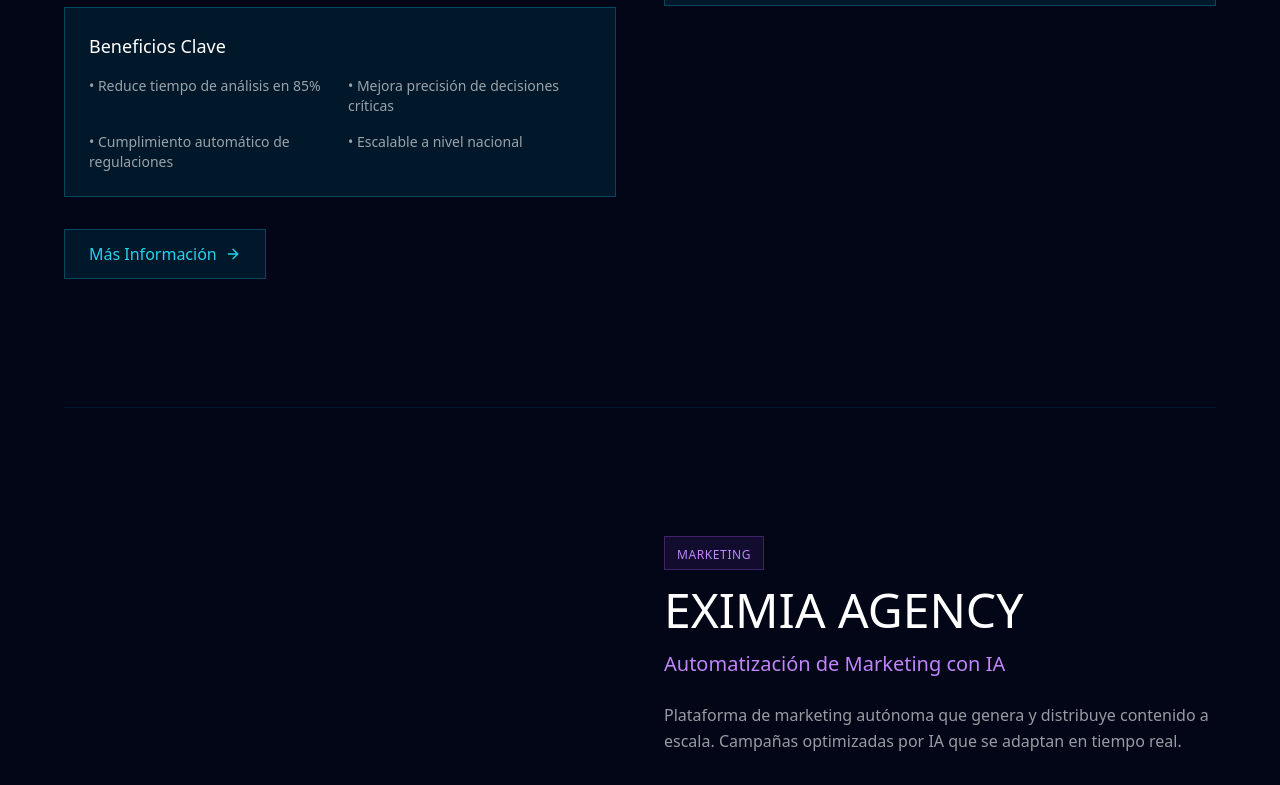
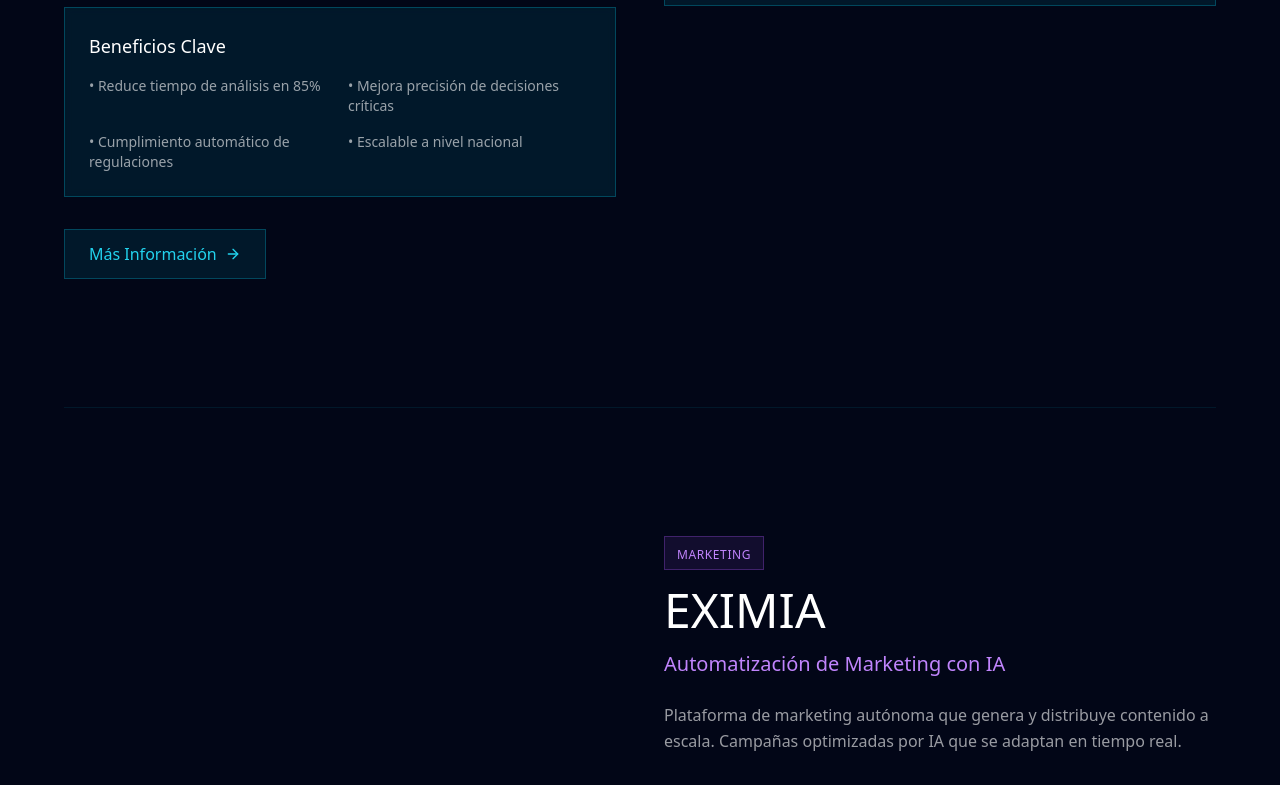
Before and after one commit to EXIMIA-AI-AGENCY/EXIMIA-HQ, a React (Vite) app: page /products in a window 1280 px wide. Shown: the part 2000-2785 px from the top of the page. Built offline with nearby package versions, Linux system fonts and the light colour scheme.

Commit message:
feat: DNA video local, rename EXIMIA AGENCY to EXIMIA, CSS animations

```diff
--- a/src/components/Footer.tsx
+++ b/src/components/Footer.tsx
@@ -28,11 +28,9 @@
                 EXIMIA GOV
               </a>
               <a href="#" className="block text-slate-600 hover:text-cyan-500 text-sm transition-colors">
-                EXIMIA AGENCY
+                EXIMIA
               </a>
-              <a href="#" className="block text-slate-600 hover:text-cyan-500 text-sm transition-colors">
-                EXIMIA AI PLATFORM
-              </a>
+
             </div>
           </div>
         </div>
--- a/src/components/Hero.tsx
+++ b/src/components/Hero.tsx
@@ -30,7 +30,7 @@
             muted
             playsInline
             className="w-full h-full object-cover opacity-60"
-            src="https://ik.imagekit.io/lrigu76hy/tailark/dna-video.mp4?updatedAt=1745736251477"
+            src="/dna-video.mp4"
           />
           <div className="absolute inset-0 bg-black/40" /> {/* Overlay for text readability */}
           <div className="absolute inset-0 bg-[radial-gradient(ellipse_at_center,transparent_0%,rgba(0,0,0,0.8)_100%)]" />
--- a/src/components/ProductGrid.tsx
+++ b/src/components/ProductGrid.tsx
@@ -1,5 +1,5 @@
 import { motion, useMotionValue, useTransform } from 'motion/react';
-import { Shield, Zap, Layers, ArrowUpRight, TrendingUp, Lock, Sparkles, FileText } from 'lucide-react';
+import { Shield, Zap, ArrowUpRight, TrendingUp, Lock, Sparkles, FileText } from 'lucide-react';
 import { useState } from 'react';
 
 export function ProductGrid() {
@@ -57,7 +57,7 @@
     },
     {
       id: 'agency',
-      name: 'EXIMIA AGENCY',
+      name: 'EXIMIA',
       category: 'MARKETING & CRECIMIENTO',
       description: 'Automatización de marketing militar. Contenido generado y distribuido a escala con IA autónoma.',
       features: [
@@ -80,32 +80,7 @@
       Icon: Zap,
       url: 'https://eximia.agency',
     },
-    {
-      id: 'platform',
-      name: 'EXIMIA AI PLATFORM',
-      category: 'ENTERPRISE & SAAS',
-      description: 'Fuerza laboral sintética bajo demanda. Agentes de IA especializados desplegables en minutos.',
-      features: [
-        'Biblioteca de 50+ agentes especializados',
-        'API empresarial con SDKs completos',
-        'Escalamiento automático de recursos',
-        'Monitoreo y analytics en tiempo real',
-      ],
-      metrics: {
-        pricing: '$30/mes',
-        agents: '50+',
-        uptime: '99.98%',
-      },
-      stats: [
-        { label: 'Agentes Activos', value: '12.4K', trend: '+234%' },
-        { label: 'Tareas/hora', value: '840K', trend: '+156%' },
-        { label: 'Ahorro Costos', value: '78%', trend: '+12%' },
-      ],
-      color: 'indigo',
-      Icon: Layers,
-      url: 'https://ai.eximia.agency',
-      featured: true,
-    },
+
   ];
 
   return (
--- a/src/index.css
+++ b/src/index.css
@@ -99,3 +99,53 @@
 ::-webkit-scrollbar-thumb:hover {
   background-color: #555;
 }
+
+/* DNA Animation Keyframes */
+@keyframes float {
+  0%, 100% {
+    transform: translateY(0) translateX(0);
+    opacity: 0.3;
+  }
+  25% {
+    transform: translateY(-20px) translateX(10px);
+    opacity: 0.6;
+  }
+  50% {
+    transform: translateY(-10px) translateX(-10px);
+    opacity: 0.4;
+  }
+  75% {
+    transform: translateY(-30px) translateX(5px);
+    opacity: 0.7;
+  }
+}
+
+@keyframes dna-rotate {
+  0% {
+    transform: translateY(0);
+  }
+  100% {
+    transform: translateY(-30px);
+  }
+}
+
+@keyframes gradient-shift {
+  0%, 100% {
+    opacity: 0.3;
+  }
+  50% {
+    opacity: 0.6;
+  }
+}
+
+.animate-float {
+  animation: float 5s ease-in-out infinite;
+}
+
+.animate-dna-rotate {
+  animation: dna-rotate 3s ease-in-out infinite alternate;
+}
+
+.animate-gradient-shift {
+  animation: gradient-shift 4s ease-in-out infinite;
+}
--- a/src/pages/About.tsx
+++ b/src/pages/About.tsx
@@ -8,8 +8,7 @@
 export function About() {
     const milestones = [
         { year: '2022', title: 'Fundación', description: 'Alan Rodriguez funda EXIMIA en San Juan, Puerto Rico' },
-        { year: '2022', title: 'EXIMIA AGENCY', description: 'Lanzamiento de plataforma de marketing con IA' },
-        { year: '2023', title: 'EXIMIA AI Platform', description: 'Plataforma empresarial de agentes de IA especializados' },
+        { year: '2022', title: 'EXIMIA', description: 'Lanzamiento de plataforma de marketing con IA y agentes inteligentes' },
         { year: '2024', title: 'EXIMIA GOV', description: 'Sistema de análisis de inteligencia gubernamental' },
     ];
 
@@ -134,11 +133,11 @@
                                 </p>
 
                                 <p>
-                                    Desde su apartamento en San Juan, Alan lanzó EXIMIA AGENCY, una plataforma que automatizaba la creación y distribución de contenido a escala. No como una herramienta más, sino como un sistema completo que entendía audiencias, optimizaba campañas, y generaba ROI medible. El éxito fue inmediato.
+                                    Desde su apartamento en San Juan, Alan lanzó EXIMIA, una plataforma que automatizaba la creación y distribución de contenido a escala. No como una herramienta más, sino como un sistema completo que entendía audiencias, optimizaba campañas, y generaba ROI medible. El éxito fue inmediato.
                                 </p>
 
                                 <p>
-                                    El siguiente paso fue natural: si la IA podía revolucionar el marketing, podía transformar cualquier industria. En 2023, nació EXIMIA AI Platform, consolidando todo el conocimiento en una plataforma empresarial donde cualquier organización podía desplegar agentes de IA especializados en minutos.
+                                    EXIMIA evolucionó rápidamente, integrando agentes de IA especializados y capacidades empresariales avanzadas. La plataforma se convirtió en una solución completa donde cualquier organización podía automatizar procesos y desplegar inteligencia artificial en minutos.
                                 </p>
 
                                 <p>
--- a/src/pages/Products.tsx
+++ b/src/pages/Products.tsx
@@ -1,5 +1,5 @@
 import { motion } from 'motion/react';
-import { Shield, Zap, Layers, ArrowRight, Check, ArrowLeft, FileText } from 'lucide-react';
+import { Shield, Zap, ArrowRight, Check, ArrowLeft, FileText } from 'lucide-react';
 import { Link } from 'react-router-dom';
 import { Footer } from '../components/Footer';
 
@@ -53,7 +53,7 @@
         },
         {
             id: 'agency',
-            name: 'EXIMIA AGENCY',
+            name: 'EXIMIA',
             tagline: 'Automatización de Marketing con IA',
             description: 'Plataforma de marketing autónoma que genera y distribuye contenido a escala. Campañas optimizadas por IA que se adaptan en tiempo real.',
             features: [
@@ -73,28 +73,7 @@
             color: 'purple',
             Icon: Zap,
         },
-        {
-            id: 'platform',
-            name: 'EXIMIA AI PLATFORM',
-            tagline: 'Fuerza Laboral Sintética Bajo Demanda',
-            description: 'Plataforma empresarial de agentes de IA especializados. Despliega equipos sintéticos completos en minutos para cualquier tarea.',
-            features: [
-                'Biblioteca de 50+ agentes especializados pre-entrenados',
-                'API empresarial con SDKs completos para todas las plataformas',
-                'Escalamiento automático de recursos según demanda',
-                'Monitoreo y analytics en tiempo real de todos los agentes',
-                'Personalización y entrenamiento de agentes custom',
-                'Integración nativa con herramientas empresariales',
-            ],
-            benefits: [
-                'Ahorra 78% en costos operativos',
-                'Despliega equipos en minutos vs semanas',
-                'Escala infinitamente sin contratar',
-                '99.98% uptime garantizado',
-            ],
-            color: 'indigo',
-            Icon: Layers,
-        },
+
     ];
 
     const colorMap = {
```
Also changed, not shown: 2 other files (tests, documents, lock files or other folders).
